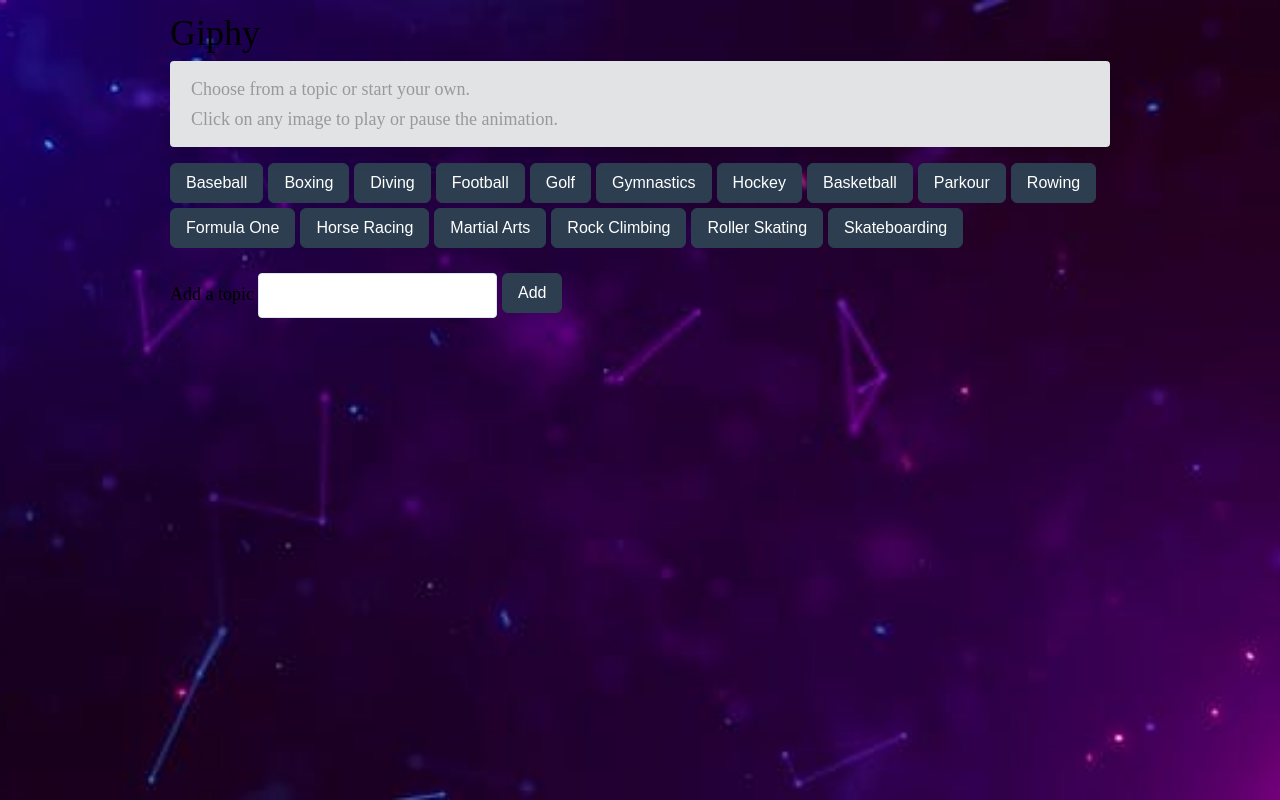
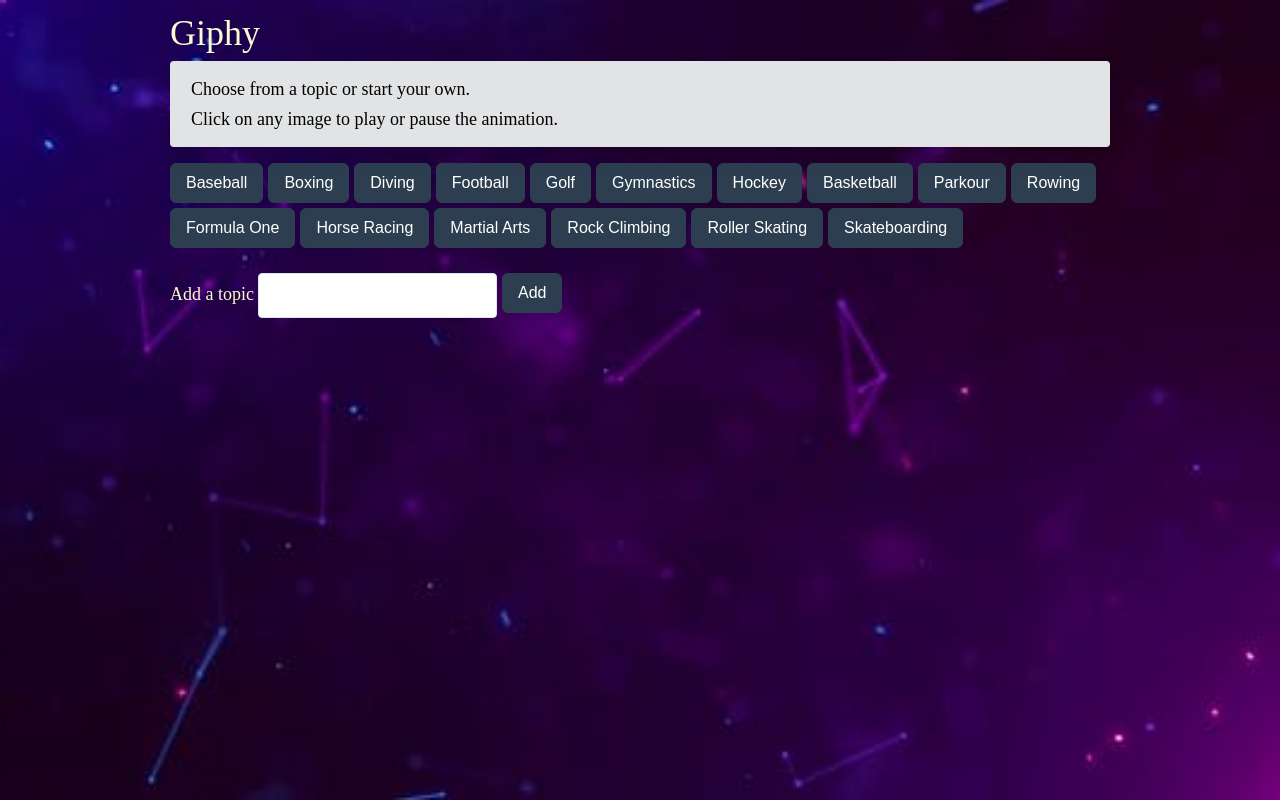
Before and after one commit to Neha039/GifTastic, a plain HTML site: page index.html in a window 1280 px wide. Drawn offline with nearby package versions, Linux system fonts and the light colour scheme.

Commit message:
made changes to readme file

```diff
--- a/assets/css/style.css
+++ b/assets/css/style.css
@@ -31,6 +31,7 @@
 #form {
 	margin-bottom: 20px;
 	padding-bottom: 10px;
+	color: lightgoldenrodyellow;
 }
 
 /* Images container (ul)*/
@@ -113,13 +114,14 @@
 
 /*Elements*/
 p {
-	color: #999;
+	color:black;
 	padding:6px 0;
 }
 
 h1 {
 	font-size: 36px;
 	margin-bottom: 10px;
+	color: lightgoldenrodyellow;
 }
 
 input[type="text"] {
```
Also changed, not shown: 1 other file.
